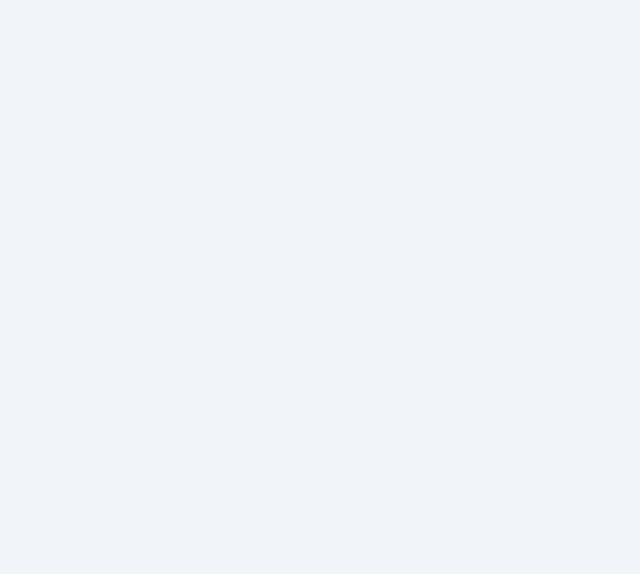
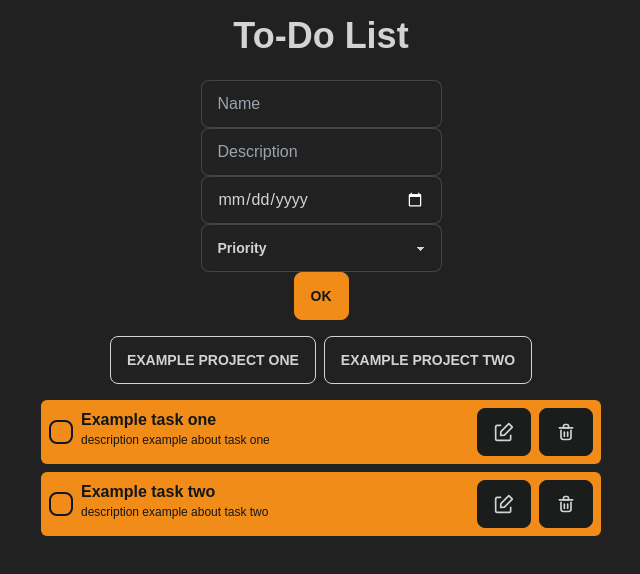
Before and after one commit to prefislt/odin-todolist, a website built with webpack: page dist/index.html in a window 1280 px wide. Shown: the whole page, without its empty margins (319-959 px from the left). Built offline with nearby package versions, Linux system fonts and the light colour scheme.

Commit message:
Create working prototype

```diff
--- a/package.json
+++ b/package.json
@@ -38,5 +38,8 @@
     "webpack": "^5.78.0",
     "webpack-cli": "^5.0.1",
     "webpack-dev-server": "^4.13.2"
+  },
+  "dependencies": {
+    "daisyui": "^2.51.5"
   }
 }
--- a/src/index.js
+++ b/src/index.js
@@ -1 +1,17 @@
 import "./style.css";
+import { createHtmlElement } from "./modules/functions";
+import projects from "./modules/projects";
+import tasks from "./modules/tasks";
+import dom from "./modules/dom";
+
+document.querySelector("#submitTodo").addEventListener("click", () => {
+	let inputTaskName = document.querySelector("#inputTaskName").value;
+	let inputDescription = document.querySelector("#inputDescription").value;
+	let inputDate = document.querySelector("#inputDate").value;
+	let inputPriority = document.querySelector("#inputPriority").value;
+
+	tasks.addTask(inputTaskName, inputDescription, inputDate, inputPriority);
+});
+
+dom.renderProjects();
+dom.renderTodos();
--- /dev/null
+++ b/src/modules/dom.js
@@ -0,0 +1,77 @@
+import { createHtmlElement } from "./functions";
+import projects from "./projects";
+
+const dom = (() => {
+	const body = document.querySelector("body");
+
+	document.querySelector("html").setAttribute("data-theme", "halloween");
+	const boilerplate = createHtmlElement(/*html*/ `
+        <div id="content" class="flex flex-col justify-center items-center">
+            <div id="header" class="flex justify-center items-center font-bold text-4xl my-4">To-Do List</div>
+            <div id="addTodo" class="flex flex-col justify-center items-center my-2 max-w-lg">
+                <input class="input input-bordered w-full" id="inputTaskName" type="text" placeholder="Name">
+                <input class="input input-bordered w-full" id="inputDescription" type="text" placeholder="Description">
+                <input class="input input-bordered w-full" id="inputDate" type="date" placeholder="Select date">
+                <select class="select select-bordered w-full" id="inputPriority">
+                    <option disabled selected>Priority</option>
+                    <option>Low</option>
+                    <option>Medium</option>
+                    <option>High</option>
+                </select>
+                <button class="btn btn-primary" id="submitTodo">OK</button>
+            </div>
+            <div id="projectsarea" class="flex justify-center items-center">
+                <div id="projectsDom" class="flex flex-row justify-start gap-2 p-2"></div>
+            </div>
+            <div id="todos" class="flex flex-row justify-center w-full">
+                <div id="todolist" class="flex flex-col gap-2 p-2 w-full max-w-xl"></div>
+            </div>
+        </div>
+
+    `);
+
+	body.append(boilerplate);
+
+	console.log(projects.projectsList[0].tasks);
+
+	function renderProjects() {
+		document.querySelector("#projectsDom").innerHTML = ""; // clear projects list
+		for (let i = 0; i < projects.projectsList.length; i++) {
+			document.querySelector("#projectsDom").innerHTML += /*html*/ `
+                <button id="projectsText" class="btn btn-outline font-bold">${projects.projectsList[i].title}</button>
+            `;
+		}
+	}
+
+	function renderTodos() {
+		document.querySelector("#todolist").innerHTML = ""; // clear todo list
+		for (let i = 0; i < projects.projectsList[0].tasks.length; i++) {
+			document.querySelector("#todolist").innerHTML += /*html*/ `
+                    <div id="todo" class="flex flex-row justify-between w-full bg-primary rounded-md p-2">
+                        <div class="flex justify-center items-center w-6">
+                            <input class="checkbox checkbox-md border-2 border-slate-900" type="checkbox" id="todoCheck" />
+                        </div>
+                        <div id="todoContent" class="flex flex-col flex-1 mx-2 text-primary-content">
+                            <span id="todoText" class="font-bold">${projects.projectsList[0].tasks[i].title}</span>
+                            <span id="todoDesc" class="text-xs">${projects.projectsList[0].tasks[i].description}</span>
+                        </div>
+                        <div id="actionButtons" class="flex flex-row gap-2">
+                            <button class="btn" id="todoEdit">
+                                <svg viewBox="0 0 24 24" xmlns="http://www.w3.org/2000/svg" class="w-5 h-5 stroke-current"><g id="SVGRepo_bgCarrier" stroke-width="0"></g><g id="SVGRepo_tracerCarrier" stroke-linecap="round" stroke-linejoin="round"></g><g id="SVGRepo_iconCarrier"> <title></title> <g id="Complete"> <g id="edit"> <g> <path d="M20,16v4a2,2,0,0,1-2,2H4a2,2,0,0,1-2-2V6A2,2,0,0,1,4,4H8" fill="none" stroke-linecap="round" stroke-linejoin="round" stroke-width="2"></path> <polygon fill="none" points="12.5 15.8 22 6.2 17.8 2 8.3 11.5 8 16 12.5 15.8" stroke-linecap="round" stroke-linejoin="round" stroke-width="2"></polygon> </g> </g> </g> </g></svg>
+                            </button>
+                            <button class="btn" id="todoDelete">
+                            <svg viewBox="0 0 24 24" fill="none" xmlns="http://www.w3.org/2000/svg" class="w-5 h-5 stroke-current"><g id="SVGRepo_bgCarrier" stroke-width="0"></g><g id="SVGRepo_tracerCarrier" stroke-linecap="round" stroke-linejoin="round"></g><g id="SVGRepo_iconCarrier"> <path d="M10 12V17" stroke-width="2" stroke-linecap="round" stroke-linejoin="round"></path> <path d="M14 12V17" stroke-width="2" stroke-linecap="round" stroke-linejoin="round"></path> <path d="M4 7H20" stroke-width="2" stroke-linecap="round" stroke-linejoin="round"></path> <path d="M6 10V18C6 19.6569 7.34315 21 9 21H15C16.6569 21 18 19.6569 18 18V10" stroke-width="2" stroke-linecap="round" stroke-linejoin="round"></path> <path d="M9 5C9 3.89543 9.89543 3 11 3H13C14.1046 3 15 3.89543 15 5V7H9V5Z" stroke-width="2" stroke-linecap="round" stroke-linejoin="round"></path> </g></svg>
+                            </button>
+                        </div>
+                    </div>
+            `;
+		}
+	}
+
+	return {
+		renderProjects,
+		renderTodos,
+	};
+})();
+
+export default dom;
--- /dev/null
+++ b/src/modules/functions.js
@@ -0,0 +1,7 @@
+function createHtmlElement(html) {
+	const template = document.createElement("template");
+	template.innerHTML = html.trim();
+	return template.content;
+}
+
+export { createHtmlElement };
--- /dev/null
+++ b/src/modules/projects.js
@@ -0,0 +1,76 @@
+const projects = (() => {
+	let projectsList = [];
+
+	if (localStorage.getItem("projects") === null) {
+		projectsList = [
+			{
+				title: "Example project one",
+				tasks: [
+					{
+						title: "Example task one",
+						description: "description example about task one",
+						date: "2023-04-23",
+						priority: 0,
+						projectId: 0,
+						taskId: 0,
+						checked: false,
+					},
+					{
+						title: "Example task two",
+						description: "description example about task two",
+						date: "2023-04-24",
+						priority: 1,
+						projectId: 0,
+						taskId: 1,
+						checked: false,
+					},
+				],
+			},
+			{
+				title: "Example project two",
+				tasks: [
+					{
+						title: "Project two task one",
+						description: "description example about task one of project two",
+						date: "2023-04-23",
+						priority: 0,
+						projectId: 1,
+						taskId: 0,
+						checked: false,
+					},
+					{
+						title: "Project two task two",
+						description: "description example about task two of project two",
+						date: "2023-04-24",
+						priority: 1,
+						projectId: 1,
+						taskId: 1,
+						checked: false,
+					},
+				],
+			},
+		];
+	} else {
+		const projectsFromStorage = JSON.parse(localStorage.getItem("projects"));
+		projectsList = projectsFromStorage;
+	}
+
+	class Project {
+		constructor(title) {
+			this.title = title;
+			this.tasks = [];
+		}
+	}
+
+	function addProject(title) {
+		const project = new Project(title);
+		projectsList.push(project);
+	}
+
+	return {
+		projectsList,
+		addProject,
+	};
+})();
+
+export default projects;
--- /dev/null
+++ b/src/modules/tasks.js
@@ -0,0 +1,28 @@
+import dom from "./dom";
+import projects from "./projects";
+
+const tasks = (() => {
+	class CreateTask {
+		constructor(title, description, date, priority) {
+			this.title = title;
+			this.description = description;
+			this.date = date;
+			this.priority = priority;
+			this.projectId = 0;
+			this.taskId = 0;
+			this.checked = false;
+		}
+	}
+
+	function addTask(title, description, date, priority) {
+		const newTask = new CreateTask(title, description, date, priority);
+		projects.projectsList[0].tasks.push(newTask);
+		dom.renderTodos();
+	}
+
+	return {
+		addTask,
+	};
+})();
+
+export default tasks;
--- a/src/style.css
+++ b/src/style.css
@@ -5,6 +5,4 @@
 
 body {
     font-family: 'Poppins', sans-serif;
-    @apply dark:bg-slate-900;
-    @apply bg-slate-100;
 }
--- a/tailwind.config.js
+++ b/tailwind.config.js
@@ -5,5 +5,9 @@ module.exports = {
 	theme: {
 		extend: {},
 	},
-	plugins: [],
+	plugins: [require("daisyui")],
+	daisyui: {
+		styled: true,
+		themes: ["dark", "light", "halloween"],
+	},
 };
```
Also changed, not shown: 1 other file.
